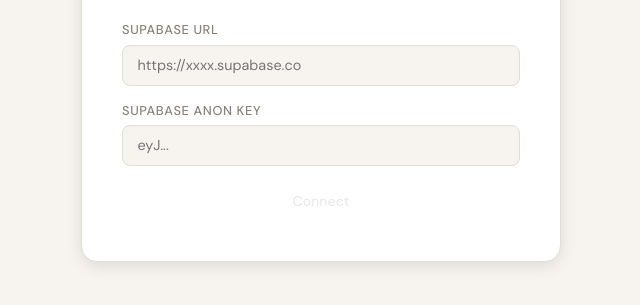
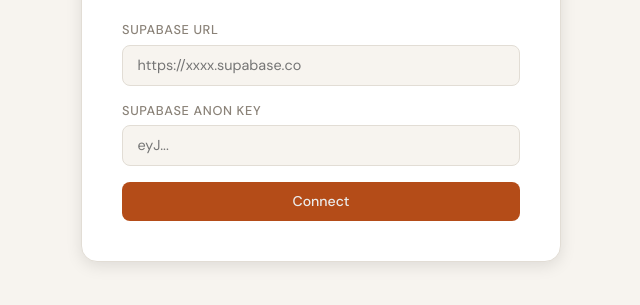
Before and after one commit to allisonecalt-sudo/Private-Client-Tracker, a plain HTML site: page practice-tracker (2).html in a window 1280 px wide. In both pictures the pointer is over the button "Connect". Shown: the part 333-638 px from the top of the page, without its empty margins (319-959 px from the left). Drawn offline with nearby package versions, Linux system fonts and the light colour scheme.

Commit message:
Update practice-tracker (2).html

```diff
--- a/practice-tracker (2).html
+++ b/practice-tracker (2).html
@@ -192,7 +192,7 @@
     white-space: nowrap;
   }
   .btn-primary { background: var(--accent); color: white; }
-  .btn-primary:hover { background: #a8441400; filter: brightness(0.9); }
+  .btn-primary:hover { filter: brightness(0.92); }
   .btn-primary:hover { filter: brightness(0.92); }
   .btn-sm { padding: 0.4rem 0.85rem; font-size: 0.82rem; }
   .btn-outline { background: transparent; border: 1px solid var(--border); color: var(--text); }
```
